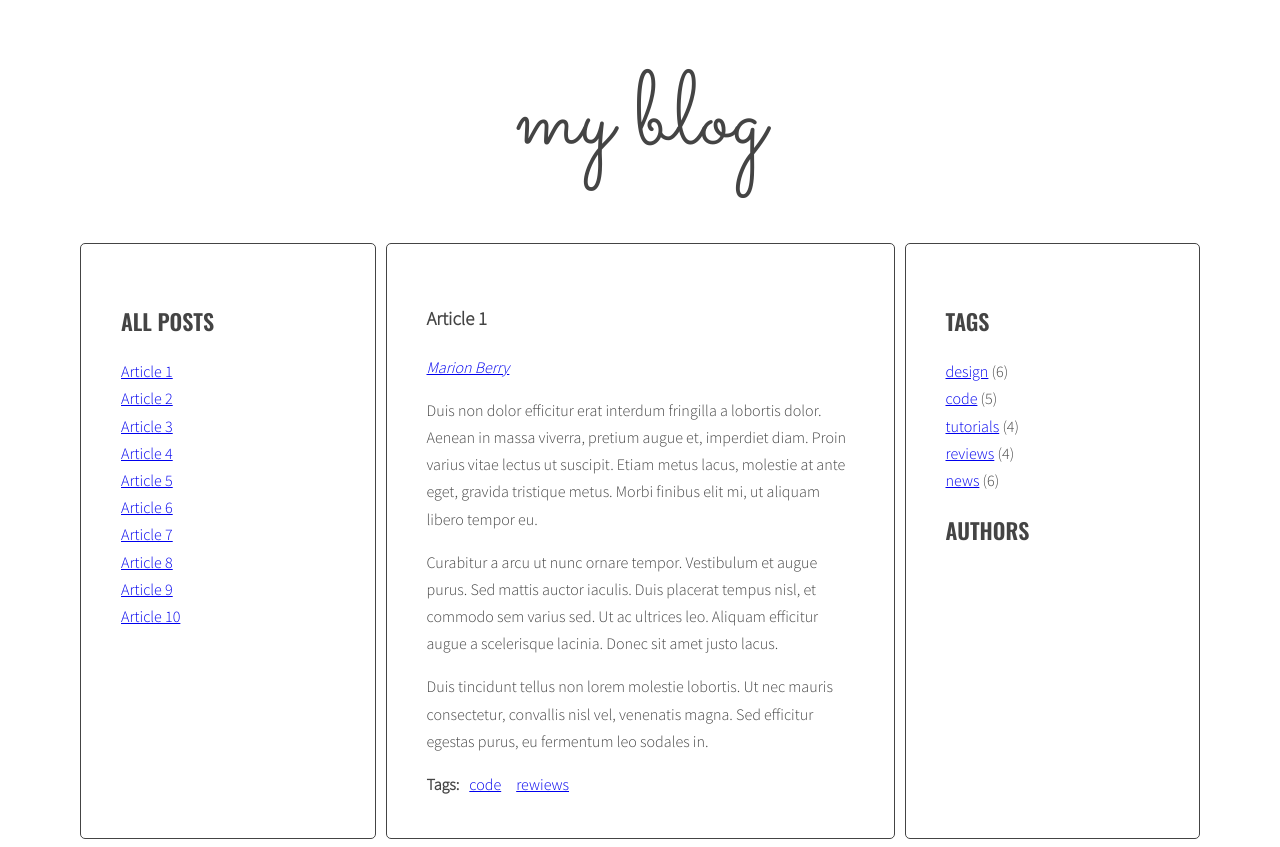
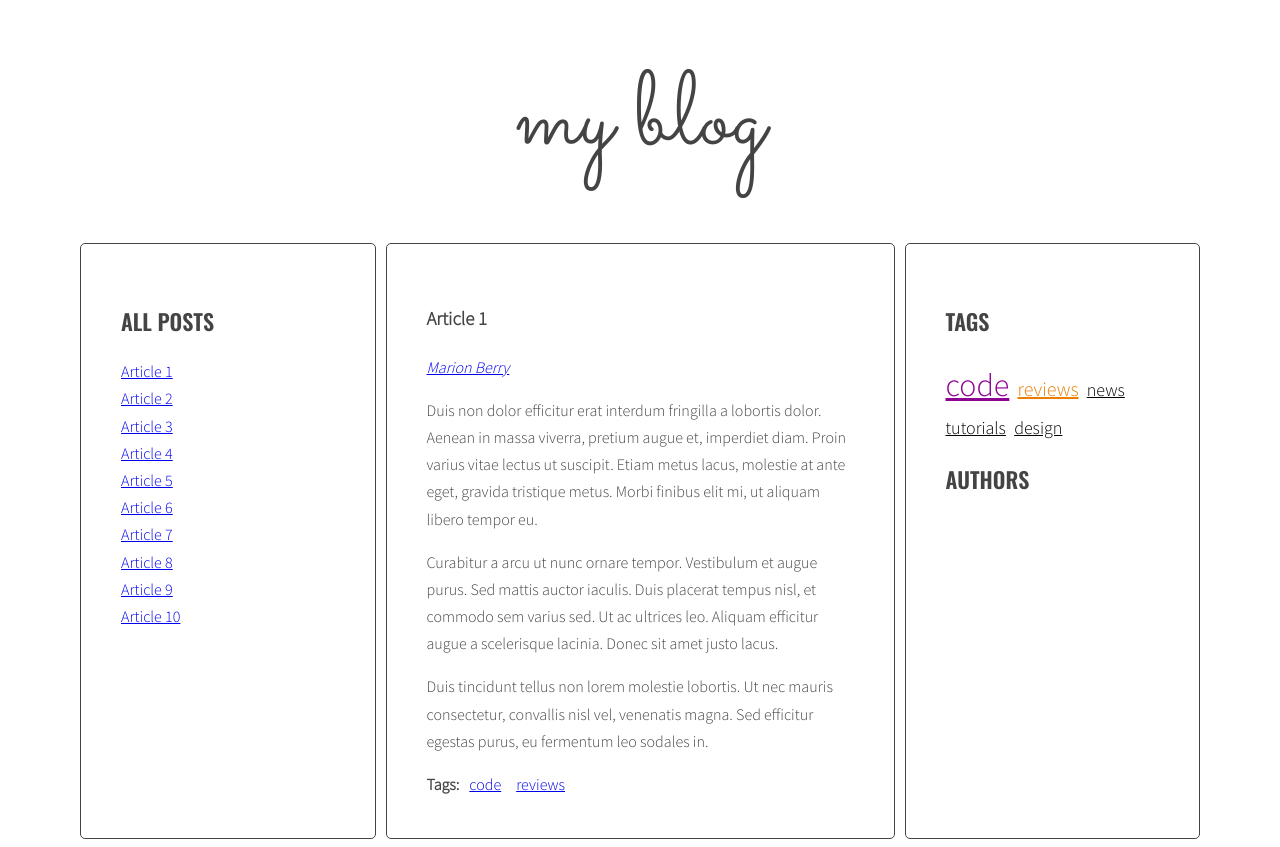
Before and after one commit to mdpesa/javascript-blog, a website: page index.html in a window 1280 px wide. Drawn offline with nearby package versions, Linux system fonts and the light colour scheme.

Commit message:
display list of tags links, add functions: calculateTagsParams and calculateTagClass, add style of new classes

```diff
--- a/index.html
+++ b/index.html
@@ -20,7 +20,7 @@
             <article
               class="post active"
               id="article-1"
-              data-tags="code rewiews"
+              data-tags="code reviews"
               data-author="Marion Berry"
             >
               <h3 class="post-title">Article 1</h3>
@@ -261,7 +261,7 @@
             <article
               class="post"
               id="article-8"
-              data-tags="code design"
+              data-tags="code design reviews"
               data-author="Theo Tabby"
             >
               <h3 class="post-title">Article 8</h3>
@@ -372,11 +372,11 @@
           <aside class="sidebar">
             <h2 class="section-title">Tags</h2>
             <ul class="list tags">
-              <li><a href="#">design</a> <span>(6)</span></li>
+              <!-- <li><a href="#">design</a> <span>(6)</span></li>
               <li><a href="#">code</a> <span>(5)</span></li>
               <li><a href="#">tutorials</a> <span>(4)</span></li>
               <li><a href="#">reviews</a> <span>(4)</span></li>
-              <li><a href="#">news</a> <span>(6)</span></li>
+              <li><a href="#">news</a> <span>(6)</span></li> -->
             </ul>
             <h2 class="section-title">Authors</h2>
             <ul class="list authors"></ul>
--- a/js/script.js
+++ b/js/script.js
@@ -38,7 +38,11 @@ const optArticleSelector = '.post',
   optTitleSelector = '.post-title',
   optTitleListSelector = '.titles',
   optArticleTagsSelector = '.post-tags .list',
-  optArticleAuthorSelector = '.post-author';
+  optArticleAuthorSelector = '.post-author',
+  optTagsListSelector = '.tags.list',
+  optCloudClassCount = '5',
+  optCloudClassPrefix = 'tag-size-';
+
 function generateTitleLinks(customSelector = '') {
   /* [DONE] remove contents of titleList */
   const titleList = document.querySelector(optTitleListSelector);
@@ -84,7 +88,26 @@ function generateTitleLinks(customSelector = '') {
 }
 generateTitleLinks();
 
+function calculateTagsParams(tags) {
+  const params = { max: 0, min: 999999 };
+  for (let tag in tags) {
+    params.max = Math.max(tags[tag], params.max);
+    params.min = Math.min(tags[tag], params.min);
+    console.log(tag + ' is used ' + tags[tag] + ' times');
+  }
+  return params;
+}
+function calculateTagClass(count, params) {
+  const normalizedCount = count - params.min;
+  const normalizedMax = params.max - params.min;
+  const percentage = normalizedCount / normalizedMax;
+  const classNumber = Math.floor(percentage * (optCloudClassCount - 1) + 1);
+
+  return optCloudClassPrefix + classNumber;
+}
 function generateTags() {
+  /* [NEW] create a new variable allTags with an empty object */
+  let allTags = {};
   /* find all articles */
   const articles = document.querySelectorAll(optArticleSelector);
   /* START LOOP: for every article: */
@@ -107,11 +130,45 @@ function generateTags() {
       console.log(linkHTML);
       /* add generated code to html variable */
       html = html + linkHTML;
+      /* [NEW] check if this link is NOT already in allTags */
+      if (!allTags[tag]) {
+        /* [NEW] add tag to allTags object */
+        allTags[tag] = 1;
+      } else {
+        allTags[tag]++;
+        /* END LOOP: for each tag */
+      }
     }
-    /* END LOOP: for each tag */
+    /* insert HTML of all the links into the tags wrapper */
     titleList.innerHTML = html;
     /* END LOOP: for every article: */
   }
+  /* [NEW] find list of tags in right column */
+  const tagList = document.querySelector(optTagsListSelector);
+  console.log(tagList);
+  const tagsParams = calculateTagsParams(allTags);
+  console.log('tagsParams:', tagsParams);
+  /* [NEW] create variable for all links HTML code */
+  let allTagsHTML = '';
+
+  /* [NEW] START LOOP: for each tag in allTags: */
+  for (let tag in allTags) {
+    /* [NEW] generate code of a link and add it to allTagsHTML */
+    //allTagsHTML += tag + ' (' + allTags[tag] + ') ';
+    const tagLinkHTML =
+      '<li><a class="' +
+      calculateTagClass(allTags[tag], tagsParams) +
+      '" href="#tag-' +
+      tag +
+      '">' +
+      tag +
+      '</a> </li>';
+    console.log('tagLinkHTML:', tagLinkHTML);
+    allTagsHTML += tagLinkHTML;
+    /* [NEW] END LOOP: for each tag in allTags: */
+  }
+  /*[NEW] add HTML from allTagsHTML to tagList */
+  tagList.innerHTML = allTagsHTML;
 }
 generateTags();
 
--- a/sass/style.scss
+++ b/sass/style.scss
@@ -129,3 +129,30 @@ body {
     margin: 0 10px 0 0;
   }
 }
+
+.tags {
+  li {
+    display: inline;
+    padding-right: 5px;
+  }
+  .tag-size-1 {
+    font-size: 18px;
+    color: black;
+  }
+  .tag-size-2 {
+    font-size: 125%;
+    color: rgb(235, 126, 2);
+  }
+  .tag-size-3 {
+    font-size: 150%;
+    color: rgb(35, 95, 0);
+  }
+  .tag-size-4 {
+    font-size: 175%;
+    color: rgb(2, 65, 124);
+  }
+  .tag-size-5 {
+    font-size: 200%;
+    color: rgb(141, 4, 146);
+  }
+}
```
Also changed, not shown: css/style.css, 1 other file.
